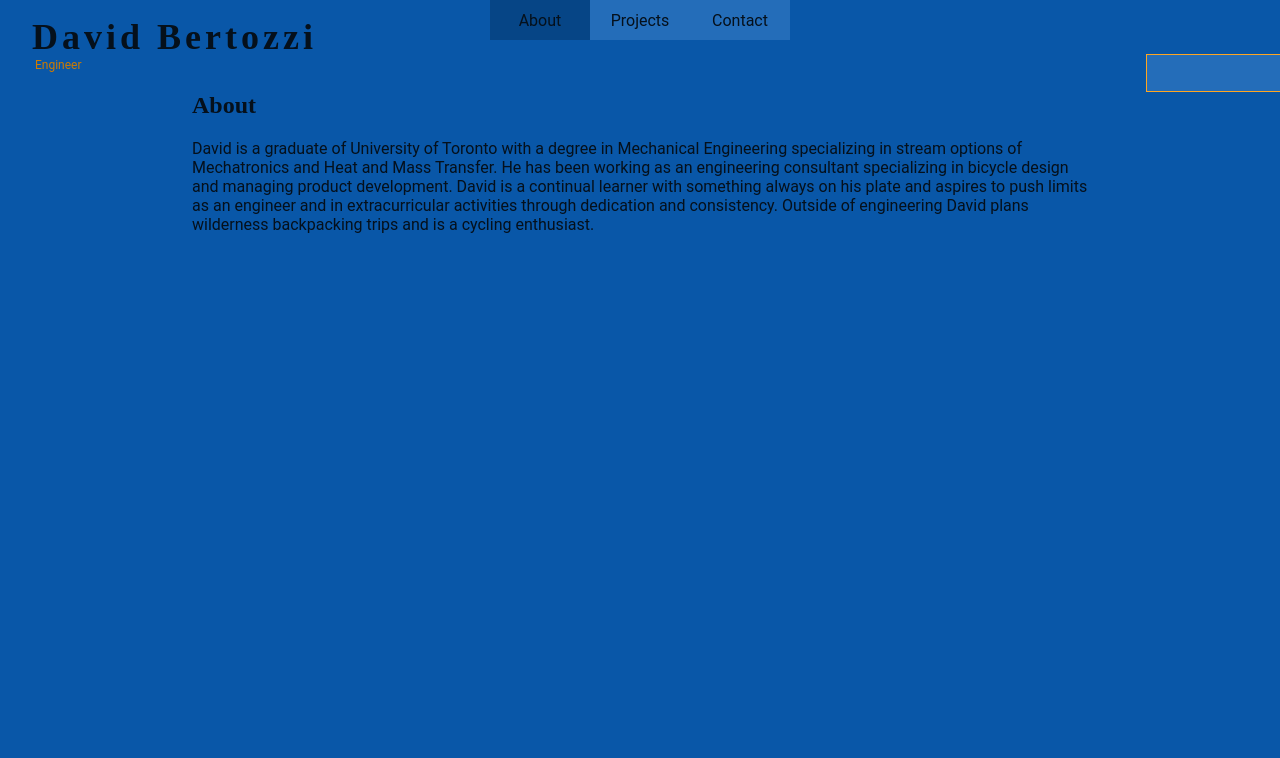
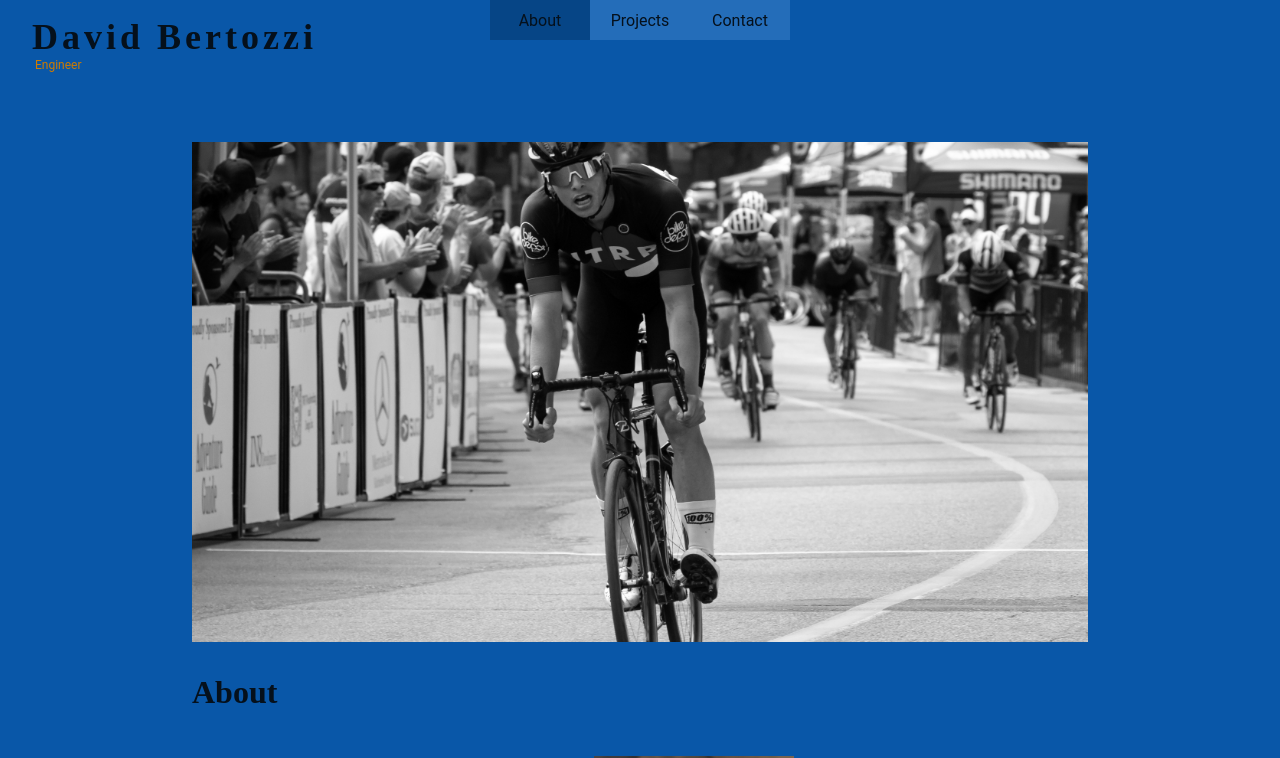
Before and after one commit to dbertozzi/davidbertozzi-ca, a React (Create React App) app: page / in a window 1280 px wide. Shown: the top 758 px of the page. Built offline with nearby package versions, Linux system fonts and the light colour scheme; what webfontloader would draw is missing.

Commit message:
Added profile and cover photo to landing page
Added prop destructuring to some components, adjusted landing/about page layout and added profile and cover photo, disabled prop-types rule in eslint because less relevant for typescript

```diff
--- a/src/components/Header.tsx
+++ b/src/components/Header.tsx
@@ -3,15 +3,14 @@ import Navbar from "./Navbar";
 
 const Header: React.FC<{
   navItems: { label: string; path: string; class: string }[];
-}> = props => {
+}> = ({ navItems }) => {
   return (
     <div className="header-wrapper">
       <div className="logo-div">
         <h1 className="name-div">David Bertozzi</h1>
         <div className="eng-div">Engineer</div>
       </div>
-      <div className="top-right-block" />
-      <Navbar navItems={props.navItems} />
+      <Navbar navItems={navItems} />
     </div>
   );
 };
--- a/src/pages/Landing/Landing.tsx
+++ b/src/pages/Landing/Landing.tsx
@@ -2,8 +2,9 @@ import React from "react";
 
 const Landing: React.FC = () => {
   return (
-    <div className="content-wrapper">
-      <h2>About</h2>
+    <div className="landing-wrapper">
+      <div title="cover image" />
+      <h1>About</h1>
       <p>
         David is a graduate of University of Toronto with a degree in Mechanical
         Engineering specializing in stream options of Mechatronics and Heat and
@@ -11,9 +12,10 @@ const Landing: React.FC = () => {
         specializing in bicycle design and managing product development. David
         is a continual learner with something always on his plate and aspires to
         push limits as an engineer and in extracurricular activities through
-        dedication and consistency. Outside of engineering David plans
-        wilderness backpacking trips and is a cycling enthusiast.
+        dedication and consistency. Outside of engineering David loves the
+        outdoors and is a cycling enthusiast.
       </p>
+      <img src="/landing/profile_photo.jpg" alt="david bertozzi headshot" />
     </div>
   );
 };
--- a/src/pages/Portfolio/PortfolioBanner.tsx
+++ b/src/pages/Portfolio/PortfolioBanner.tsx
@@ -8,22 +8,18 @@ const PortfolioBanner: React.FunctionComponent<{
     technical: { title: string; listItems: string[] };
     design: { title: string; listItems: string[] };
   };
-}> = props => {
+}> = ({ motivationCopy, githubURL, skills }) => {
   return (
     <div className="portfolio-banner-wrapper">
-      <Motivation
-        motivationCopy={props.motivationCopy}
-        githubURL={props.githubURL}
-      />
+      <Motivation motivationCopy={motivationCopy} githubURL={githubURL} />
       <div className="skills-wrapper">
         <h2>Skills</h2>
         <div>
-          <b>{props.skills.technical.title}:</b>{" "}
-          {props.skills.technical.listItems.join(", ")}
+          <b>{skills.technical.title}:</b>{" "}
+          {skills.technical.listItems.join(", ")}
         </div>
         <div>
-          <b>{props.skills.design.title}:</b>{" "}
-          {props.skills.design.listItems.join(", ")}
+          <b>{skills.design.title}:</b> {skills.design.listItems.join(", ")}
         </div>
       </div>
     </div>
--- a/src/styles/index.scss
+++ b/src/styles/index.scss
@@ -174,10 +174,43 @@ $banner-content-width: 70vw;
     margin-bottom: 10vh;
   }
 }
+.landing-wrapper,
 .content-wrapper,
 .projects-wrapper {
   margin-left: (100vw - $banner-content-width)/2;
   margin-right: (100vw - $banner-content-width)/2;
+}
+.landing-wrapper {
+  display: grid;
+  grid-template-columns: 1.5fr 2fr;
+  grid-template-rows: 2fr 50px 1fr;
+  grid-gap: 2em;
+  margin-top: 70px;
+  h1 {
+    grid-row: 2;
+    grid-column: 1;
+    margin: 0;
+  }
+  div[title="cover image"] {
+    background-image: url("/landing/cover_photo_bw.jpg");
+    background-position: bottom center;
+    background-repeat: no-repeat;
+    background-size: cover;
+    height: 500px;
+    width: $banner-content-width;
+    grid-row: 1;
+    grid-column: 1 / span 2;
+  }
+  img[alt="david bertozzi headshot"] {
+    grid-row: 3;
+    grid-column: 2;
+    width: 200px;
+    height: auto;
+  }
+  p {
+    grid-row: 3;
+    grid-column: 1;
+  }
 }
 
 /* Project (individual) component */
```
Also changed, not shown: .eslintrc.json, public/landing/cover_photo_bw.jpg (added), public/landing/profile_photo.jpg (added).
